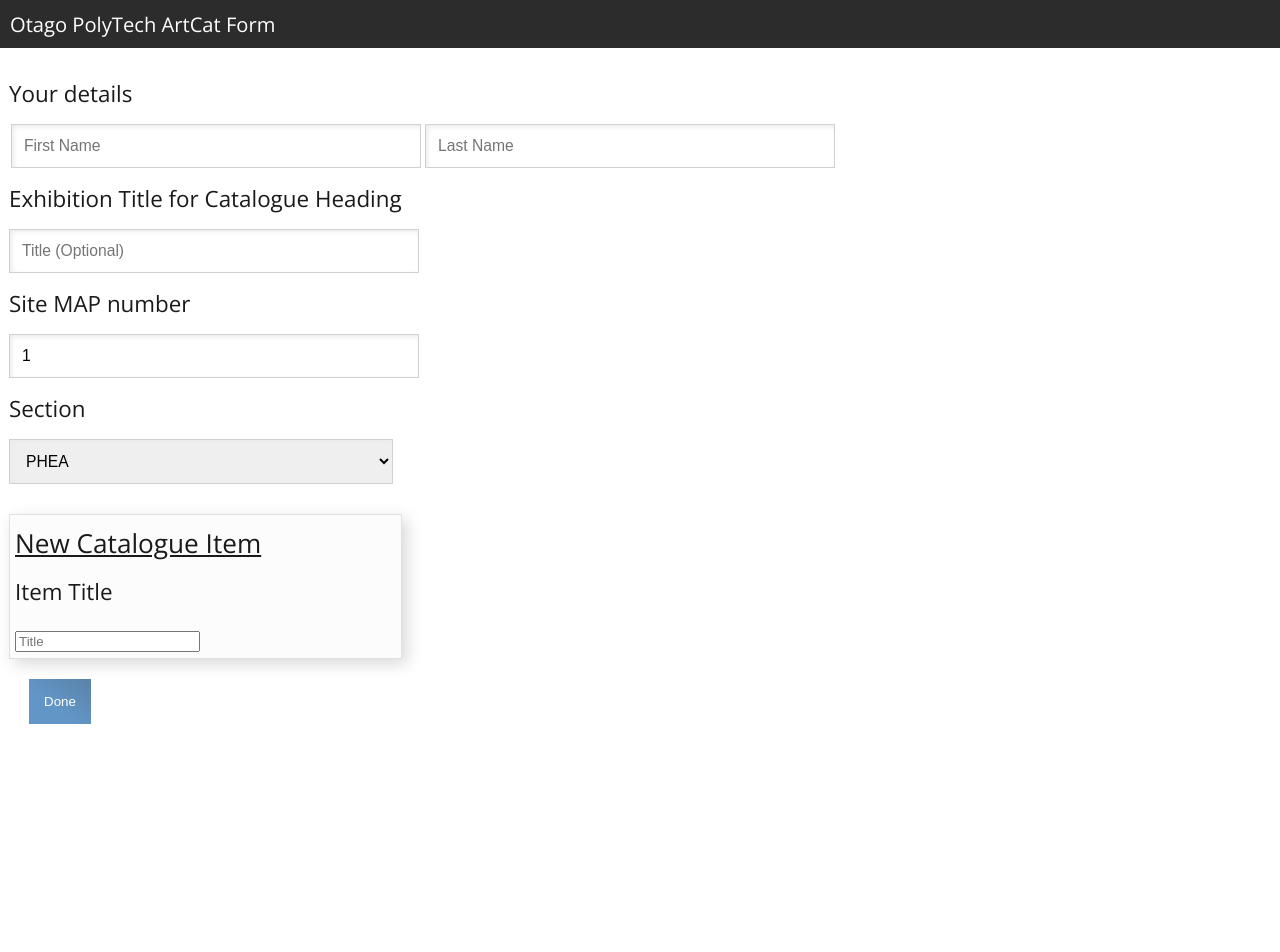
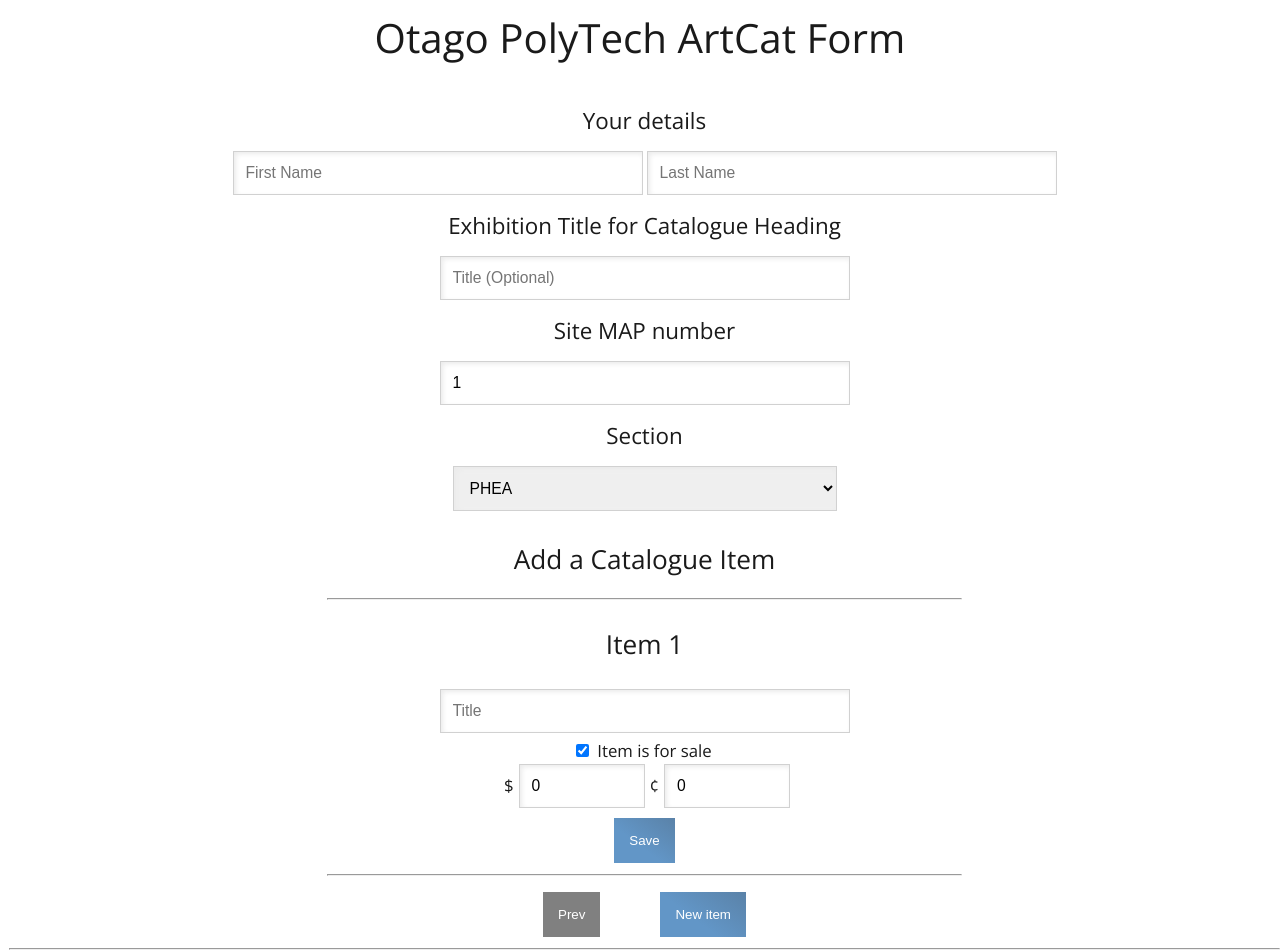
Before and after one commit to izzymg/artcatalogue, a Vue app in the folder client/: page / in a window 1280 px wide. Shown: the top 952 px of the page. Before the commit the page ends 800 px from the top, so only its background shows below. Built offline with nearby package versions, Linux system fonts and the light colour scheme; no server answers.

Commit message:
Added switchable catalogue items

```diff
--- a/client/src/App.vue
+++ b/client/src/App.vue
@@ -24,7 +24,7 @@
   -webkit-font-smoothing: antialiased;
   -moz-osx-font-smoothing: grayscale;
   color: hsl(0, 0%, 10%);
-  text-align: left;
+  text-align: center;
   font-size: 1.4em;
 }
 
@@ -33,14 +33,10 @@
 }
 
 .nav-bar {
-  display: flex;
-  justify-content: space-between;
-  background: #2c2c2c;
   padding: 10px;
   .page-title {
     margin: 0;
-    font-size: 0.9em;
-    color: #fff;
+    font-size: 1.8em;
   }
 }
 
@@ -56,7 +52,7 @@
   }
 }
 
-input[type="submit"] {
+input[type="submit"], input[type="button"] {
   cursor: pointer;
   padding: 15px;
   background: linear-gradient(217deg, #5a82a8, #6296c7 60%);
@@ -65,6 +61,9 @@
   color: #fff;
   &:hover {
     background: linear-gradient(217deg, #7f9bb6, #6296c7 60%);
+  }
+  &:disabled {
+    background: grey;
   }
 }
 
@@ -77,6 +76,11 @@
 label {
   display: block;
   margin: 15px 0;
+  &.little-label {
+    display: inline;
+    font-size: 0.75em;
+    margin: 0 5px;
+  }
 }
 
 h1, h2, h3 {
--- a/client/src/components/ArtForm.vue
+++ b/client/src/components/ArtForm.vue
@@ -24,9 +24,19 @@
           </select>
         </div>
       </div>
-      <CatalogueItem/>
+      <h3 class="catalogue-item-header">
+        Add a Catalogue Item
+      </h3>
+      <div class="catalogue-items-wrapper">
+        <CatalogueItem :hidden="ci != selectedCatalogueItem" v-for="ci in catalogueItems" v-bind:id="ci" :key="ci"/>
+      </div>
+      <div class="catalogue-items-control-wrapper">
+        <input :disabled="!previousCiValid" @click="onPrevCi" type="button" value="Prev">
+        <input @click="onNextCi" type="button" :value="nextCiText">
+      </div>
+      <hr>
       <div class="submit-wrapper">
-        <input type="submit" value="Done" @click.stop.prevent="onSubmit">
+        <input type="submit" value="Done and submit" @click.stop.prevent="onSubmit">
         <p class="page-message" v-html="message"></p>
       </div>
     </form>
@@ -51,12 +61,25 @@
         section: "PHEA",
         siteMap: 1,
       },
+      selectedCatalogueItem: 1,
+      catalogueItems: [1],
     };
   },
   computed: {
     // Caches site MAP number to watch changes on it
     siteMapNumber() {
       return this.formData.siteMap;
+    },
+    // Should the previous catalogue item button be enabled
+    previousCiValid() {
+      return this.selectedCatalogueItem > 1 ? true : false;
+    },
+    nextCiText() {
+      if(this.selectedCatalogueItem == this.catalogueItems.length) {
+        return "New item";
+      } else {
+        return "Next";
+      }
     }
   },
   watch: {
@@ -70,6 +93,15 @@
     },
   },
   methods: {
+    onNextCi() {
+      if(this.selectedCatalogueItem == this.catalogueItems.length) {
+        this.catalogueItems.push(this.selectedCatalogueItem + 1);
+      }
+      this.selectedCatalogueItem++;
+    },
+    onPrevCi() {
+      this.selectedCatalogueItem--;
+    },
     async onSubmit() {
       this.message = "Submitting...";
       try {
@@ -90,14 +122,20 @@
 </script>
 
 <style lang="scss">
+
+.art-form {
+  margin-left: 9px;
+
   .page-message {
     font-size: 0.7em;
     margin: 0;
     text-align: center;
   }
-.art-form {
-  margin-left: 9px;
+
+  .catalogue-item-header {
+    margin: 5px 0;
   }
+
   .details-wrapper input {
     margin: 0 2px;
   }
@@ -107,5 +145,12 @@
   .initial-wrapper {
     margin: 30px 0;
   }
+  .catalogue-items-control-wrapper {
+    input {
+      margin: 0 30px;
+    }
+  }
+}
+
 
 </style>
--- a/client/src/components/CatalogueItem.vue
+++ b/client/src/components/CatalogueItem.vue
@@ -1,14 +1,26 @@
 <template>
   <div class="catalogue-item">
-    <h3 class="catalogue-item-header">
-      New Catalogue Item
-    </h3>
+    <hr>
+    <h3> Item {{ id }} </h3>
     <form class="catalogue-item-form">
       <div class="title-wrapper">
-        <label> Item Title </label>
-        <input required v-model="title" placeholder="Title">
+        <input type="text" required v-model="title" placeholder="Title">
+      </div>
+      <div class="sale-wrapper">
+        <input type="checkbox" v-model="forSale" checked>
+        <label @click="forSale = !forSale" class="little-label">Item is for sale</label>
+      </div>
+      <div class="pricing-wrapper">
+        <label class="little-label">$</label>
+        <input v-model="dollars" :disabled="!forSale" type="number" placeholder="Dollars">
+        <label class="little-label">¢</label>
+        <input v-model="cents" :disabled="!forSale" type="number" placeholder="Cents">
+      </div>
+      <div class="save-wrapper">
+        <input type="submit" value="Save">
       </div>
     </form>
+    <hr>
 </div>
 </template>
 
@@ -18,23 +30,42 @@
   data() {
     return {
       title: null,
+      forSale: true,
+      dollars: 0,
+      cents: 0,
     };
   },
+  props: {
+    id: {
+      type: Number,
+    }
+  }
 };
 </script>
 
 <style lang="scss">
+
   .catalogue-item {
     padding: 5px;
-    background: hsl(0, 0%, 99%);
-    border: 1px solid hsl(0, 0%, 88%);
-    box-shadow: 5px 5px 15px hsl(0, 0%, 85%);
-    width: 30%;
-    .catalogue-item-header {
-      margin: 5px 0;
-      text-decoration: underline;
+    width: 50%;
+    margin: 0 auto;
+
+    .save-wrapper {
+      margin: 10px 0;
+    }
+
+    .pricing-wrapper {
+      display: flex;
+      justify-content: center;
+      align-items: center;
+      input {
+        max-width: 100px;
+        min-width: unset;
+        display: block;
+      }
     }
   }
+
   @media only screen and (max-width: 1000px) {
     .catalogue-item {
       width: 80%;
```
Lines whose indentation alone changed are shown as unchanged.
